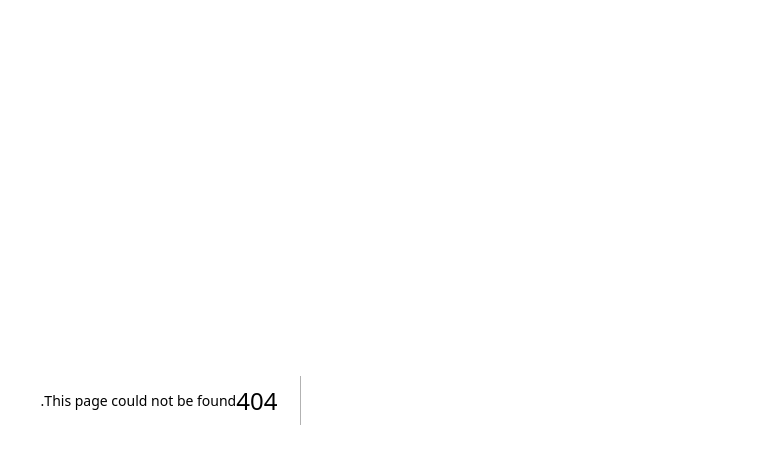
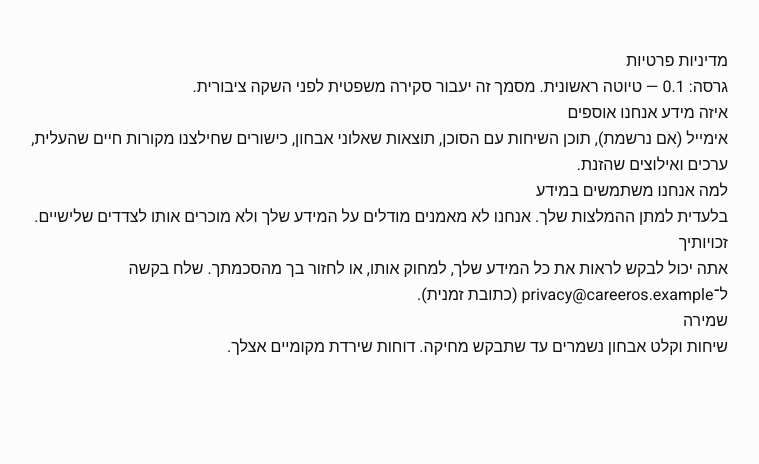
Before and after one commit to tmotti77/Lai, a Next.js app: page /privacy in a window 1280 px wide. Before the commit this address had no page. Shown: the top 464 px of the page, without its empty margins (501-1260 px from the left). Built offline with nearby package versions, Linux system fonts and the light colour scheme.

Commit message:
docs: privacy and terms placeholder pages (pending legal review)

```diff
--- /dev/null
+++ b/app/(marketing)/layout.tsx
@@ -0,0 +1,7 @@
+export default function MarketingLayout({ children }: { children: React.ReactNode }) {
+  return (
+    <main className="mx-auto max-w-3xl px-6 py-12 leading-relaxed">
+      {children}
+    </main>
+  );
+}
--- /dev/null
+++ b/app/(marketing)/privacy/page.tsx
@@ -0,0 +1,16 @@
+export default function PrivacyPage() {
+  return (
+    <article className="prose prose-sm">
+      <h1>מדיניות פרטיות</h1>
+      <p>גרסה: 0.1 — טיוטה ראשונית. מסמך זה יעבור סקירה משפטית לפני השקה ציבורית.</p>
+      <h2>איזה מידע אנחנו אוספים</h2>
+      <p>אימייל (אם נרשמת), תוכן השיחות עם הסוכן, תוצאות שאלוני אבחון, כישורים שחילצנו מקורות חיים שהעלית, ערכים ואילוצים שהזנת.</p>
+      <h2>למה אנחנו משתמשים במידע</h2>
+      <p>בלעדית למתן ההמלצות שלך. אנחנו לא מאמנים מודלים על המידע שלך ולא מוכרים אותו לצדדים שלישיים.</p>
+      <h2>זכויותיך</h2>
+      <p>אתה יכול לבקש לראות את כל המידע שלך, למחוק אותו, או לחזור בך מהסכמתך. שלח בקשה ל־privacy@careeros.example (כתובת זמנית).</p>
+      <h2>שמירה</h2>
+      <p>שיחות וקלט אבחון נשמרים עד שתבקש מחיקה. דוחות שירדת מקומיים אצלך.</p>
+    </article>
+  );
+}
--- /dev/null
+++ b/app/(marketing)/terms/page.tsx
@@ -0,0 +1,14 @@
+export default function TermsPage() {
+  return (
+    <article className="prose prose-sm">
+      <h1>תנאי שימוש</h1>
+      <p>גרסה: 0.1 — טיוטה ראשונית. מסמך זה יעבור סקירה משפטית לפני השקה ציבורית.</p>
+      <h2>שימוש כללי</h2>
+      <p>CareerOS מספק הכוונה מקצועית באמצעות בינה מלאכותית. השירות אינו מהווה אבחון פסיכולוגי, ייעוץ משפטי, ייעוץ רפואי או הבטחה להצלחה תעסוקתית.</p>
+      <h2>אחריות</h2>
+      <p>החלטות הקריירה הן באחריותך הבלעדית. ההמלצות הן הצעות לבדיקה, לא הוראות לפעולה.</p>
+      <h2>מצבי מצוקה</h2>
+      <p>אם אתה במצב נפשי קשה — פנה לקו לחיים 1201, ער״ן 1201, או רופא משפחה. CareerOS אינו תחליף לטיפול נפשי.</p>
+    </article>
+  );
+}
```
